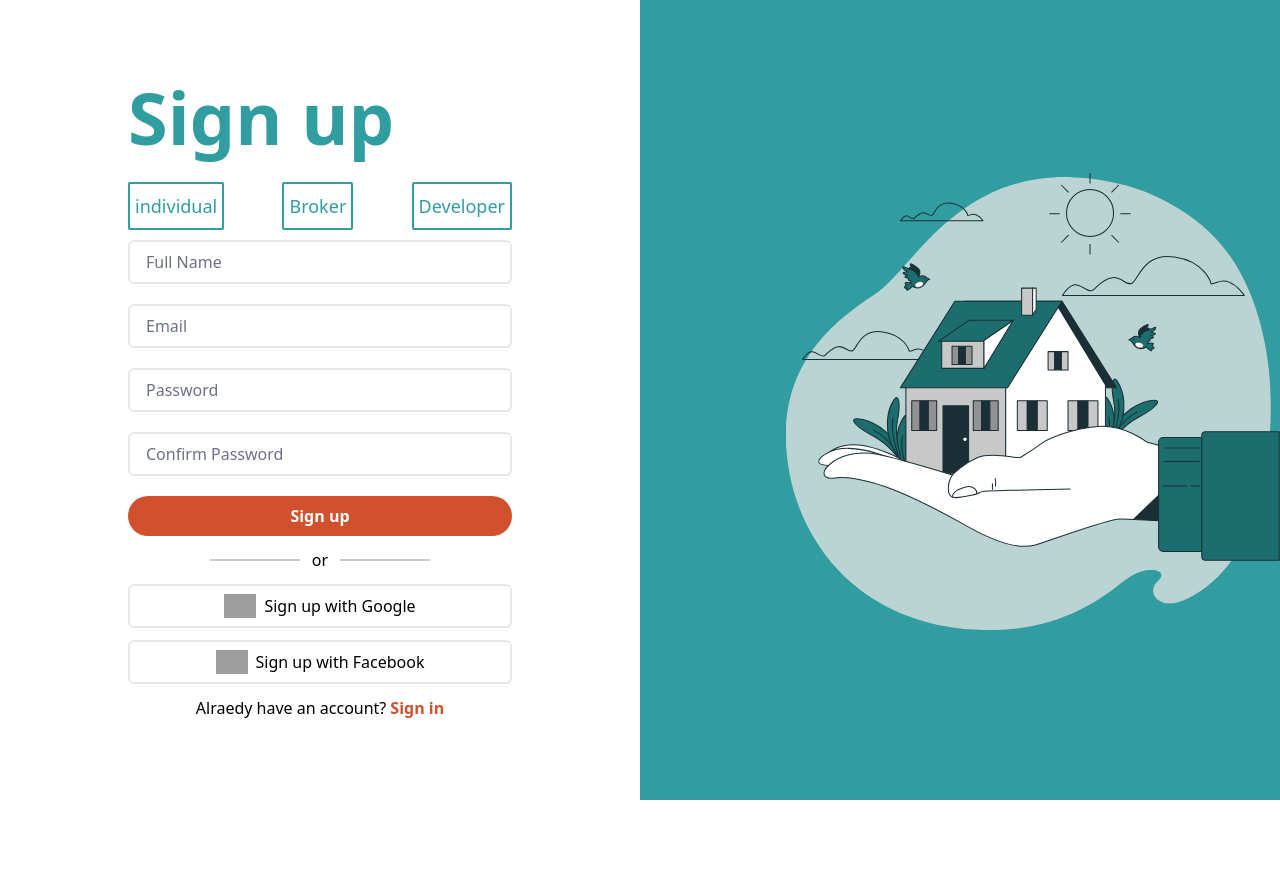
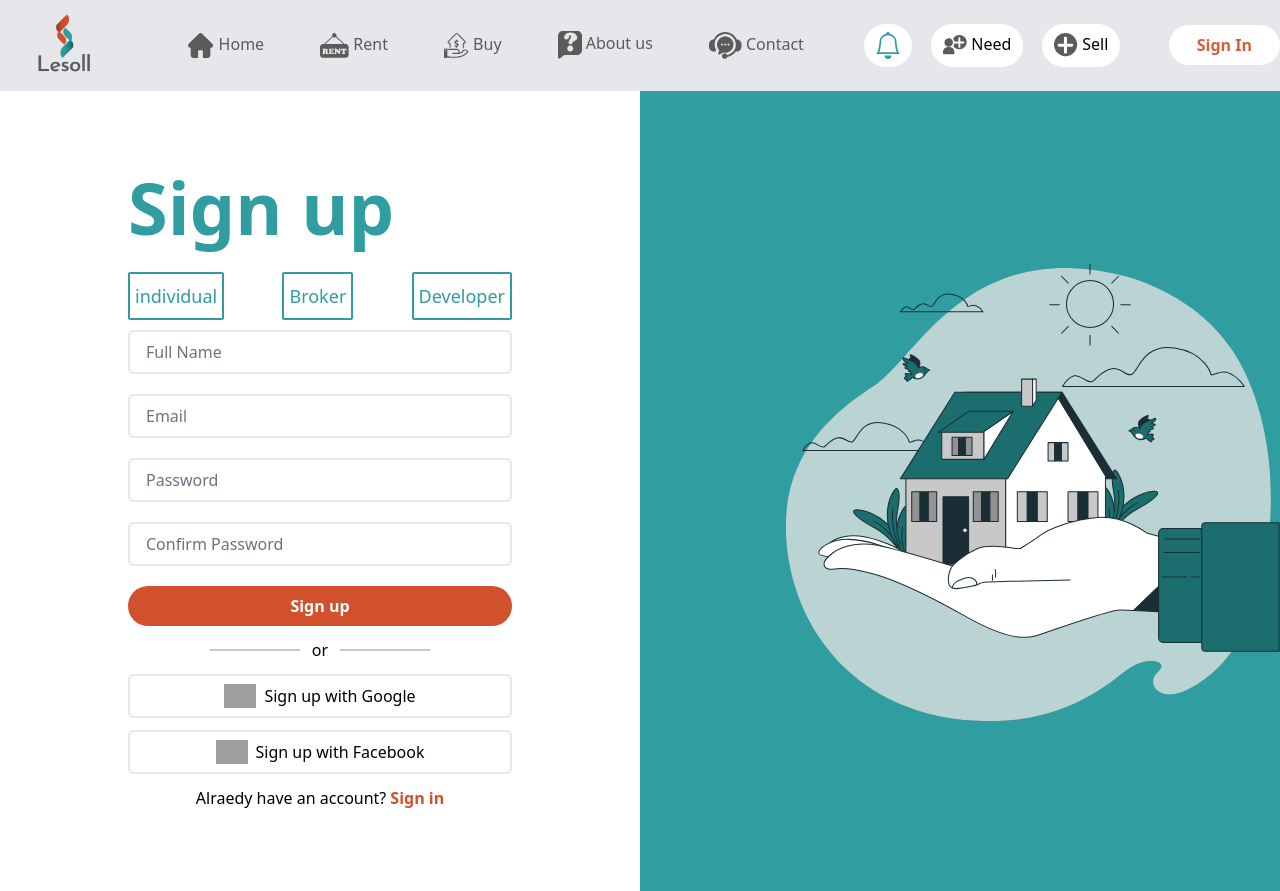
Before and after one commit to Lesoll-Team/frontend-site, a Next.js app: page /signup in a window 1280 px wide. Before the commit the page ends 800 px from the top, so only its background shows below. Built offline with nearby package versions, Linux system fonts and the light colour scheme; grey boxes are pictures that could not be loaded.

Commit message:
fix: abdo 2ly gwad mn dema8o

```diff
--- a/src/components/layout.jsx
+++ b/src/components/layout.jsx
@@ -25,7 +25,7 @@ export default function Layout({ children }) {
             "
           />
         </Head>
-        {/* <Navbar /> */}
+        <Navbar />
         <main>{children}</main>
         {/* <Footer /> */}
       </div>
--- a/src/pages/signup/index.jsx
+++ b/src/pages/signup/index.jsx
@@ -4,8 +4,6 @@ import Link from "next/link";
 import { useState } from "react";
 import Image from "next/image";
 import house from "../../../public/page3.svg";
-import SignIn from "../signin";
-import styles from "./signup.module.css";
 
 const SignUp = () => {
   const [userType, setUserType] = useState("individual");
```
Also changed, not shown: src/pages/signup/signup.module.css (deleted).
